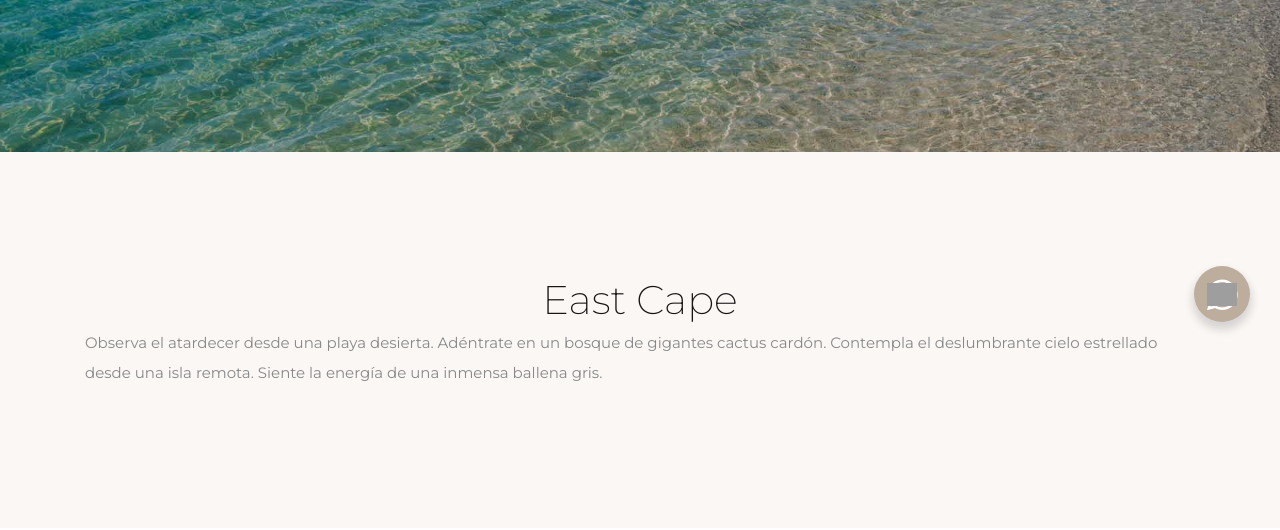
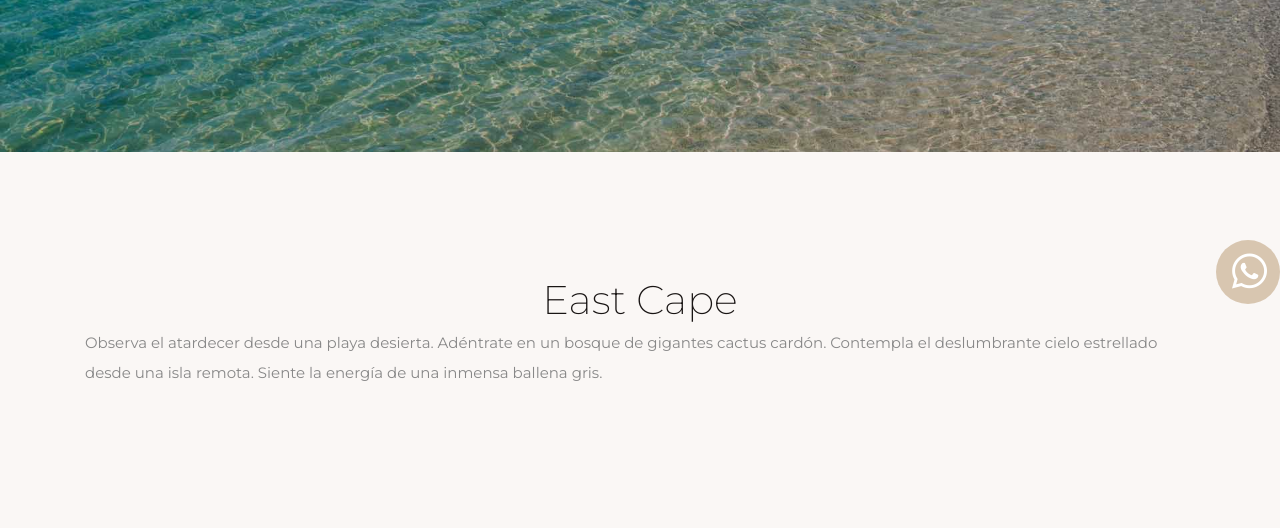
Before and after one commit to Ivonnemtz96/Nalmia, a PHP site: page /bcs.php in a window 1280 px wide. Shown: the part 448-978 px from the top of the page. Run offline with PHP 8.4, Linux system fonts and the light colour scheme; some libraries are stand-ins or nearby versions; grey boxes are pictures that could not be loaded.

Commit message:
se arregla whats

```diff
--- a/includes/redes.php
+++ b/includes/redes.php
@@ -1,39 +1,49 @@
-<div class="wa__btn_popup">
-    <div class="wa__btn_popup_icon"><i style="margin-top: 11px; margin-left: 13px; color:#fff; font-size:35px"
-            class="fab fa-whatsapp"></i></div>
+<style>
+    #whatsapp {
+    position: fixed;
+    z-index: 999;
+    width: 4rem;
+    bottom: 110px;
+    right: 10px;
+}
+
+.whats-float {
+    position: fixed;
+    bottom: 3rem;
+    right: 0;
+    width: 4rem;
+    height: 4rem;
+    overflow: hidden;
+    background-color: #d8c6b0;
+    color: #FFF;
+    border-radius: 50px;
+    z-index: 10;
+    vertical-align: middle
+}
+
+.whats-float a span {
+    color: white;
+    font-size: 15px;
+    padding-top: 8px;
+    padding-bottom: 10px;
+    position: absolute;
+    line-height: 16px;
+    font-weight: bolder;
+}
+
+.whats-float i {
+    font-size: 40px;
+    color: white;
+    line-height: 30px;
+    padding: 16px;
+    transform: rotate(0deg);
+    text-align: center;
+
+}
+</style>
+
+<div class="whats-float">
+    <a href="https://wa.me/+521234567890?text=Hola,%20me%20gustaría%20más%20información." target="_blank">
+        <i class="fab fa-whatsapp"></i>
+    </a>
 </div>
-
-
-
-<div class="wa__popup_chat_box">
-    <div class="wa__popup_heading">
-
-        <div class="wa__popup_title"> <img style="width: 3rem;margin-right: .5rem;" src="/img/logo-icon.jpg?=1"
-                alt="">One of our experts </div>
-        <div class="wa__popup_intro">will be replying <strong>on WhatsApp.</strong>
-            <div id="\&quot;eJOY__extension_root\&quot;"></div>
-        </div>
-    </div>
-    <!-- /.wa__popup_heading -->
-    <div class="wa__popup_content wa__popup_content_left">
-        <div class="wa__popup_content_list">
-            <div class="wa__popup_content_item ">
-                <a target="_blank"
-                    href="https://wa.me/+526241234567?text=Hello,%20NALMIA%20Development%20I%20would%20like%20more%20information.%20"
-                    class="wa__stt wa__stt_online">
-                    <div class="wa__popup_avatar">
-                        <div class="wa__cs_img_wrap">
-                            <img style="width: 4rem;" src="/img/logo-whats.png?=1" alt="">
-                        </div>
-                    </div>
-                    <div class="wa__popup_txt">
-                        <div class="wa__member_name">NALMIA Development</div>
-                    </div>
-                    <!-- /.wa__popup_txt -->
-                </a>
-            </div>
-        </div>
-        <!-- /.wa__popup_content_list -->
-    </div>
-    <!-- /.wa__popup_content -->
-</div>
```
